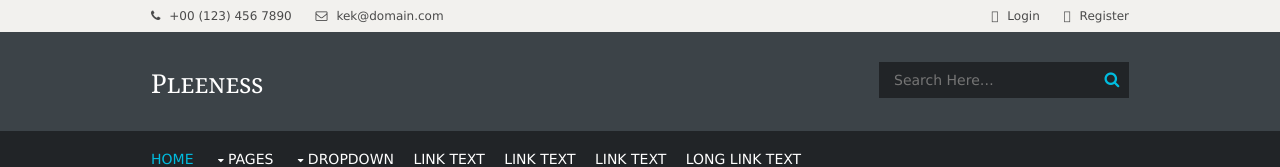
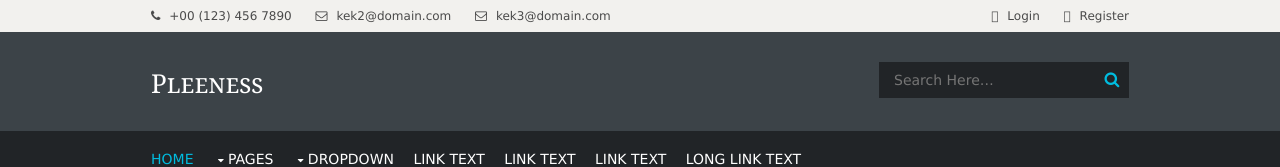
Before and after one commit to AleksandrMishinn/PracticeOfSecondModule, a plain HTML site: page index.html in a window 1280 px wide. Shown: the top 167 px of the page. Drawn offline with Linux system fonts and the light colour scheme.

Commit message:
Contects edit
Contacts data was changed.

```diff
--- a/index.html
+++ b/index.html
@@ -17,7 +17,8 @@
     <div class="fl_left">
       <ul class="nospace inline pushright">
         <li><i class="fa fa-phone"></i> +00 (123) 456 7890</li>
-        <li><i class="fa fa-envelope-o"></i> kek@domain.com</li>
+        <li><i class="fa fa-envelope-o"></i> kek2@domain.com</li>
+        <li><i class="fa fa-envelope-o"></i> kek3@domain.com</li>
       </ul>
     </div>
     <div class="fl_right">
```
